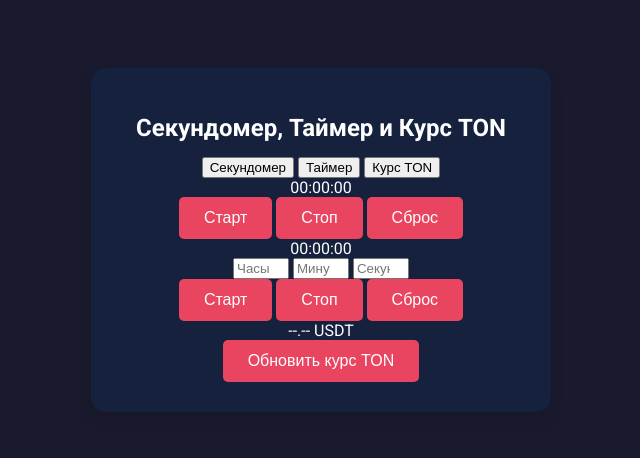
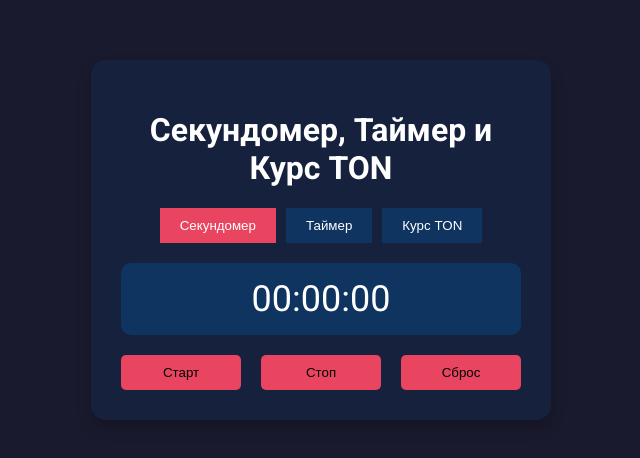
Before and after one commit to gsmegosmgp/gjndrngd, a plain HTML site: page index.html in a window 1280 px wide. Shown: the part 160-618 px from the top of the page, without its empty margins (319-959 px from the left). Drawn offline with Linux system fonts and the light colour scheme.

Commit message:
Update style.css

```diff
--- a/style.css
+++ b/style.css
@@ -8,49 +8,87 @@ body, html {
     display: flex;
     justify-content: center;
     align-items: center;
-    overflow: hidden;
 }
 
 .container {
     background-color: #16213e;
     padding: 30px;
     border-radius: 15px;
-    box-shadow: 0 8px 15px rgba(0, 0, 0, 0.1);
+    box-shadow: 0 8px 15px rgba(0, 0, 0, 0.2);
     text-align: center;
     width: 90%;
     max-width: 400px;
     color: #fff;
-    animation: fadeIn 0.8s ease;
 }
 
-.container h1 {
-    font-weight: 700;
-    font-size: 24px;
-    margin-bottom: 15px;
+.tabs {
+    display: flex;
+    justify-content: center;
+    margin-bottom: 20px;
 }
 
-.container p {
-    font-size: 16px;
+.tab-btn {
+    background-color: #0f3460;
+    border: none;
+    color: #fff;
+    padding: 10px 20px;
+    cursor: pointer;
+    margin: 0 5px;
+    transition: background-color 0.3s;
+}
+
+.tab-btn.active {
+    background-color: #e94560;
+}
+
+.tab-content {
+    display: none;
+}
+
+.tab-content.active {
+    display: block;
+}
+
+.display {
+    font-size: 36px;
+    background-color: #0f3460;
+    padding: 15px;
+    border-radius: 10px;
     margin-bottom: 20px;
+}
+
+.input-group {
+    display: flex;
+    justify-content: center;
+    gap: 10px;
+    margin-bottom: 20px;
+}
+
+.input-group input {
+    width: 60px;
+    padding: 10px;
+    border: none;
+    border-radius: 5px;
+    background-color: #0f3460;
+    color: #fff;
+    text-align: center;
+}
+
+.buttons {
+    display: flex;
+    justify-content: space-between;
 }
 
 .button {
     background-color: #e94560;
-    color: #fff;
-    padding: 12px 25px;
-    font-size: 16px;
+    padding: 10px 20px;
+    cursor: pointer;
     border: none;
     border-radius: 5px;
-    cursor: pointer;
-    transition: background-color 0.3s, transform 0.3s;
+    transition: background-color 0.3s;
+    width: 30%;
 }
 
 .button:hover {
     background-color: #ff2e63;
-    transform: scale(1.05);
 }
-
-@keyframes fadeIn {
-    from { opacity: 0; transform: scale(0.9); }
-    to { opacity: 1; transform: scale(1); }
-}
```
